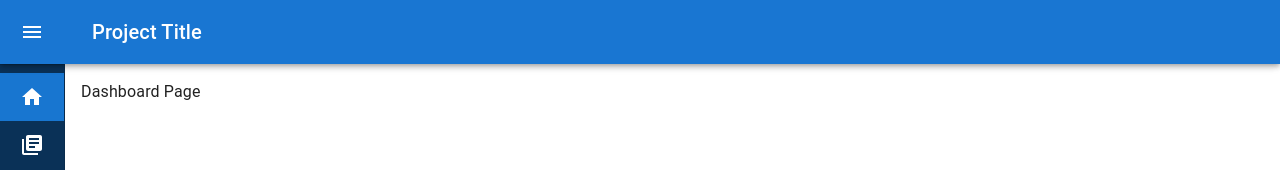
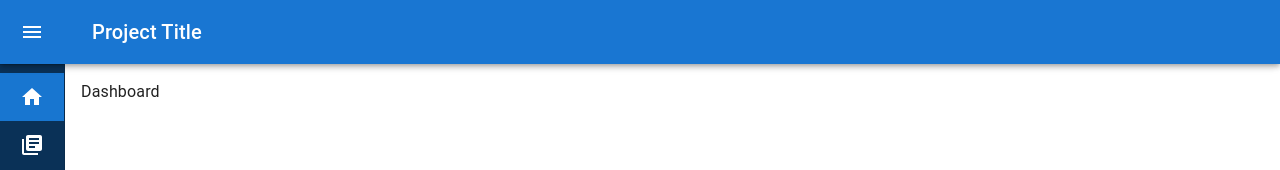
Before and after one commit to Ramani888/Exam_Admin, a React (Create React App) app: page /dashboard in a window 1280 px wide. Shown: the top 170 px of the page. Built offline with nearby package versions, Linux system fonts and the light colour scheme; what http-status-codes would draw is missing.

Commit message:
change label

```diff
--- a/src/views/Dashboard/Dashboard.tsx
+++ b/src/views/Dashboard/Dashboard.tsx
@@ -5,7 +5,7 @@ const Dashboard = () => {
 
   return (
     <DashboardContainer>
-      Dashboard Page
+      Dashboard
     </DashboardContainer>
   )
 }
```
